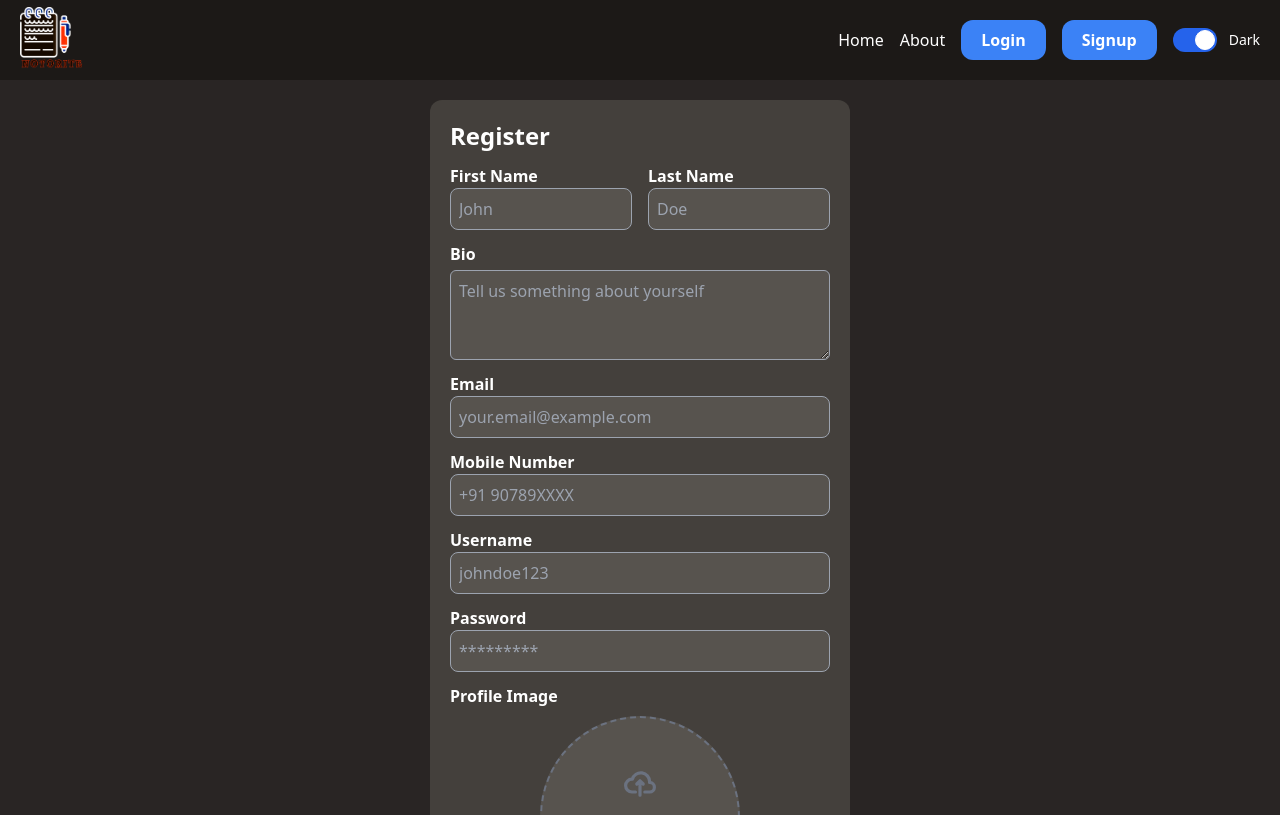
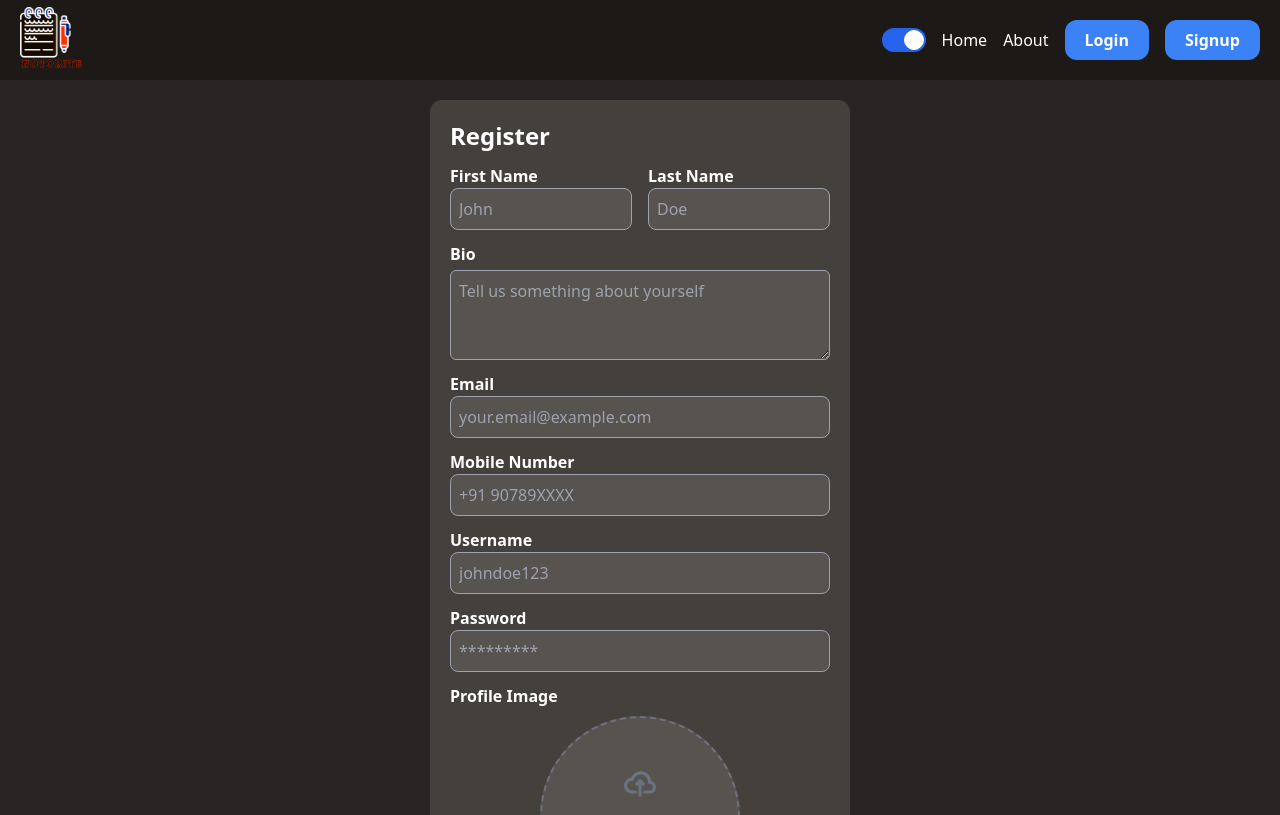
Before and after one commit to manjit-hub/Notorite, a React (Vite) app in the folder client/: page /signup in a window 1280 px wide. Shown: the top 815 px of the page. Built offline with nearby package versions, Linux system fonts and the light colour scheme.

Commit message:
re arranged theme toggle button

```diff
--- a/client/src/components/Header.jsx
+++ b/client/src/components/Header.jsx
@@ -34,6 +34,7 @@ const Navbar = () => {
         {/* nav links */}
         <GiHamburgerMenu className="text-xl md:hidden text-gray-800 dark:text-white" />
         <div className="hidden md:flex md:items-center md:justify-center md:gap-4">
+          <ThemeToggleBtn />
           <Link to="/" className="text-gray-800 dark:text-white">
             Home
           </Link>
@@ -76,7 +77,7 @@ const Navbar = () => {
               </Link>
             </>
           )}
-          <ThemeToggleBtn />
+
         </div>
       </div>
     </header>
--- a/client/src/components/ThemeToggleBtn.jsx
+++ b/client/src/components/ThemeToggleBtn.jsx
@@ -37,11 +37,11 @@ function ThemeToggleBtn() {
             />
             <div className="w-11 h-6 bg-gray-200 peer-focus:outline-none peer-focus:ring-4 peer-focus:ring-blue-300 dark:peer-focus:ring-blue-800 rounded-full peer dark:bg-gray-700 peer-checked:after:translate-x-full peer-checked:after:border-white after:content-[''] after:absolute after:top-[2px] after:left-[2px] after:bg-white after:border-gray-300 after:border after:rounded-full after:h-5 after:w-5 after:transition-all dark:border-gray-600 peer-checked:bg-blue-600"></div>
 
-            {theme === "light" ? (
+            {/* {theme === "light" ? (
                 <span className="ml-3 text-sm font-medium text-gray-900">Light</span>
             ) : (
                 <span className="ml-3 text-sm font-medium text-white">Dark</span>
-            )}
+            )} */}
         </label>
     );
 }
```
